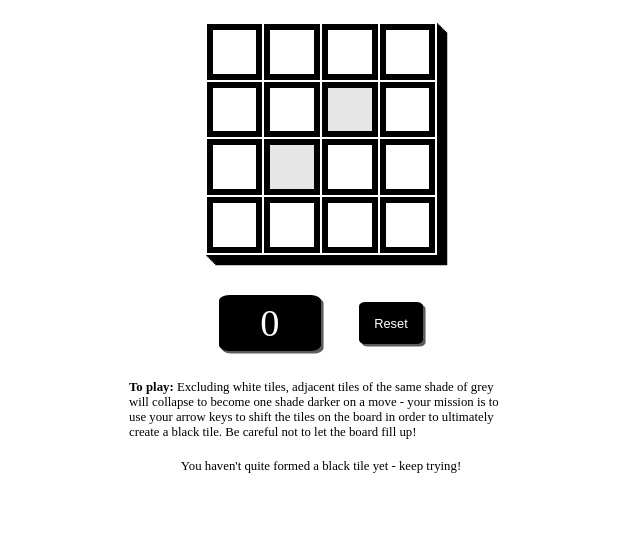
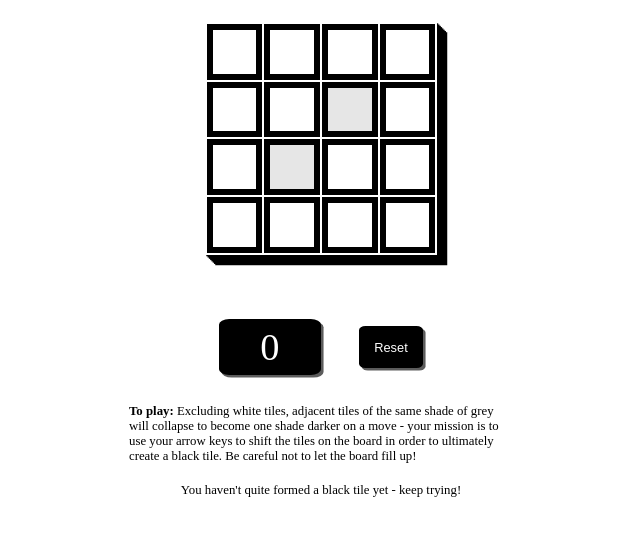
Before and after one commit to boyceby/black-and-white-and-grey, a website with bundled scripts: page index.html in a window 1280 px wide. Shown: the part 119-654 px from the top of the page, without its empty margins (319-959 px from the left). Built offline with nearby package versions, Linux system fonts and the light colour scheme.

Commit message:
Update style.css

```diff
--- a/style.css
+++ b/style.css
@@ -199,7 +199,7 @@ div.gameTable {
     display: flex;
     justify-content: space-between;
     align-items: center;
-    margin-top: 5vh;
+    margin-top: 5vw;
 }
 
 
```
